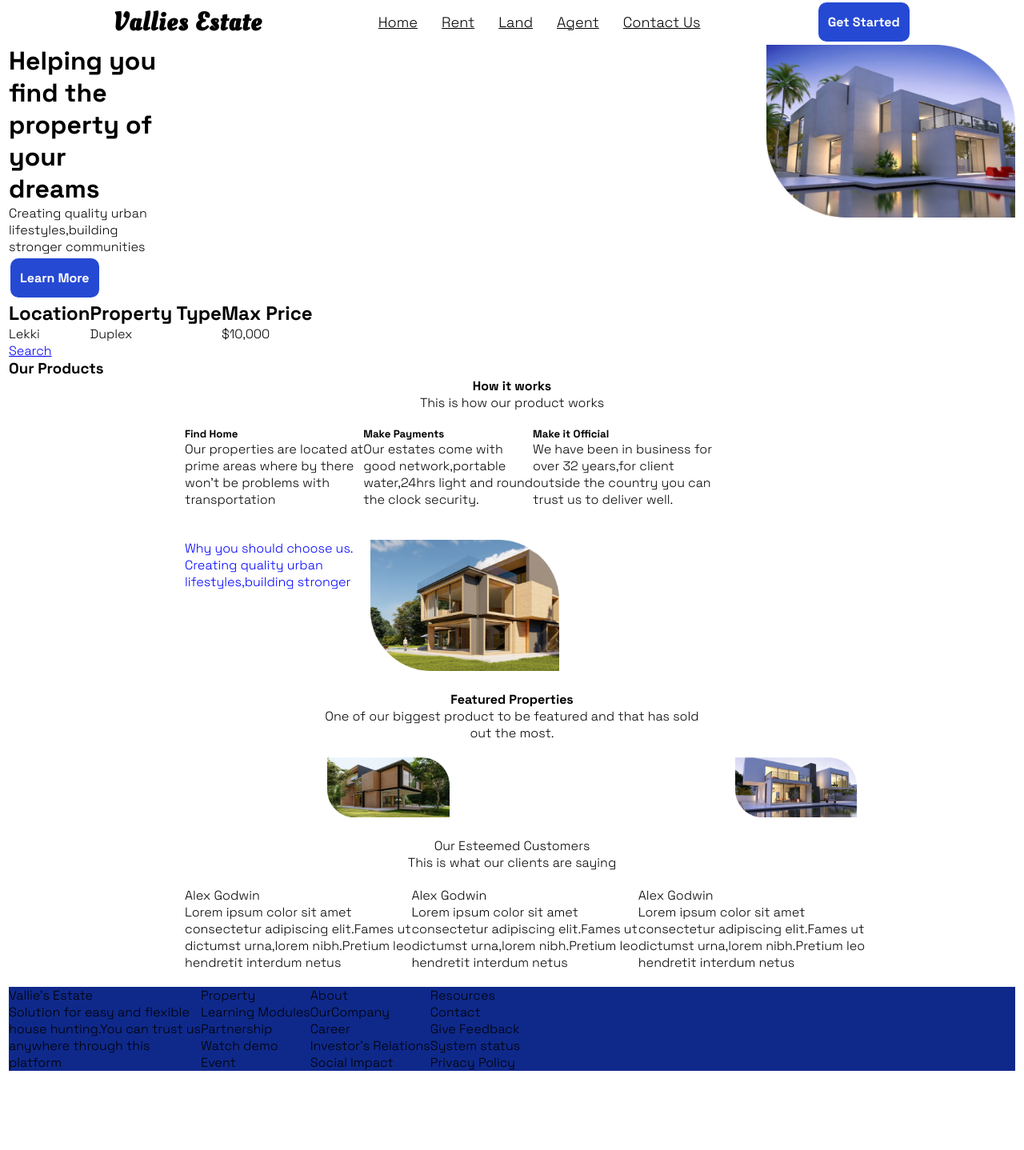
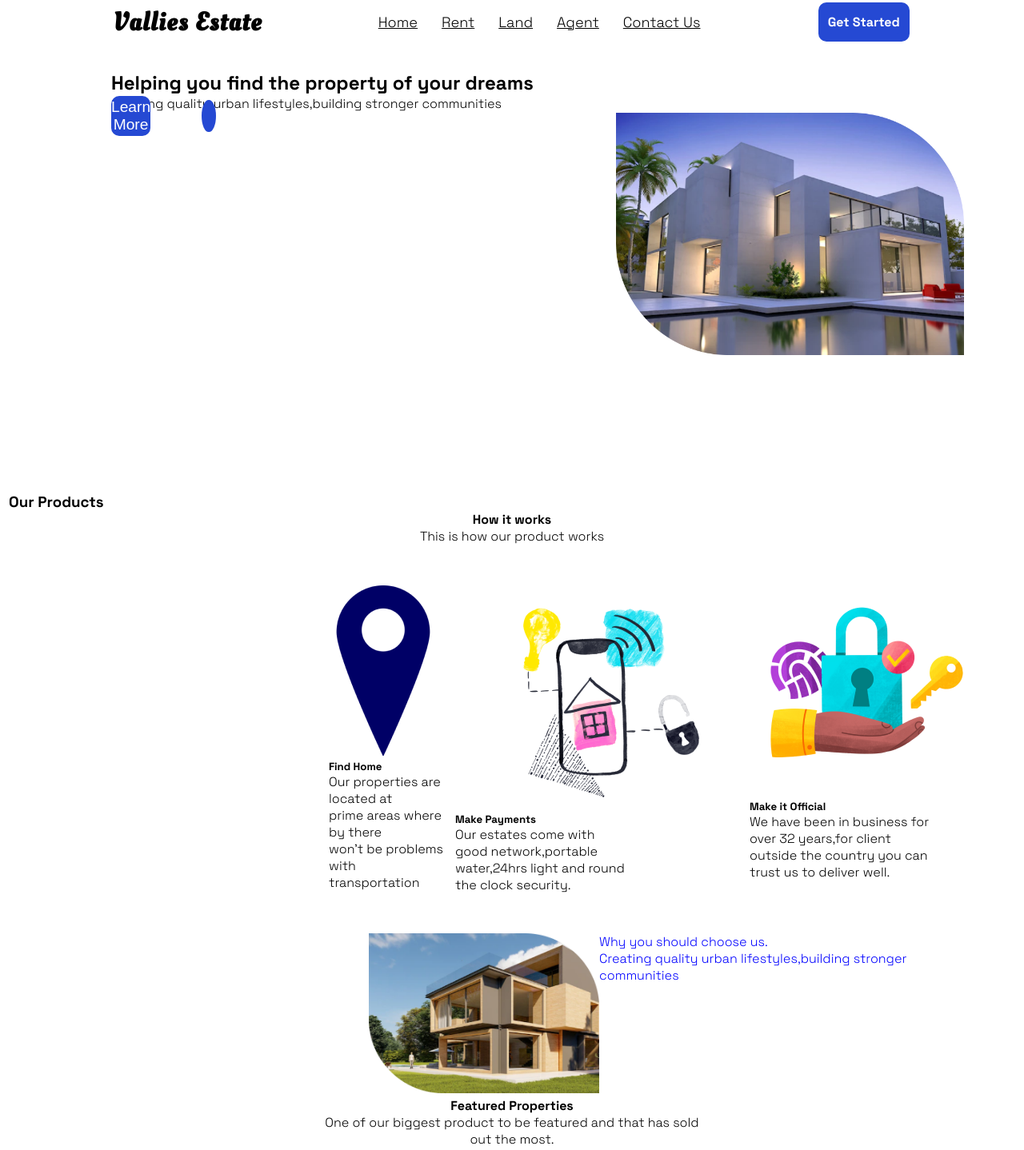
Before and after one commit to Silvia-Wachira/Vallie-s-Real-Estate, a plain HTML site: page index.html in a window 1280 px wide. Shown: the part 12-1450 px from the top of the page at 80% size. Before the commit the page ends 1362 px from the top, so only its background shows below. Drawn offline with Linux system fonts and the light colour scheme.

Commit message:
addong images

```diff
--- a/assets/style.css
+++ b/assets/style.css
@@ -1,44 +1,51 @@
 @import url('https://fonts.googleapis.com/css2?family=Space+Grotesk:wght@300;700&display=swap');
 @import url('https://fonts.googleapis.com/css2?family=Oleo+Script&family=Space+Grotesk:wght@300;700&display=swap');
 
-*{
-    margin:0px;
+* {
+    margin: 0px;
     padding: 0px;
     box-sizing: border-box;
 }
-.logo{
+
+.logo {
     font-size: 30px;
     font-weight: bold;
     letter-spacing: 1.5px;
 
 }
- .logo h1{
-    color:  black;
+
+.logo h1 {
+    color: black;
     font-family: 'Oleo Script';
     font-size: xx-large;
 
 }
-.menu{
+
+.menu {
     display: flex;
     font-size: large;
     justify-content: space-around;
     color: black;
 }
-nav ul{
+
+nav ul {
     float: right;
 
 }
-.nav-links a{
+
+.nav-links a {
     color: black;
     padding: 5px 15px;
 }
+
 .nav {
     display: flex;
     align-items: center;
     justify-content: space-evenly;
     color: black;
 }
-.nav .button{
+
+.nav .button {
     background-color: #2549D3;
     border-radius: 10px;
     color: white;
@@ -50,22 +57,83 @@ nav ul{
     font-weight: bold;
 }
 
-nav ul li{
+.section {
+    height: 70vh;
+}
+
+.subsection1 {
+    width: 100%;
+    display: flex;
+    flex-direction: column;
+    padding: 2rem 8rem;
+}
+
+.subsection1contentssuperleft {
+    width: 99%;
+}
+
+.subhsection1contentssuperleft>h2 {
+    font-size: 50px;
+    color: #0F298B;
+    margin-bottom: 2%;
+}
+
+.subsection1contentssuperleft>p {
+    font-size: x-large;
+    width: 99%;
+    margin-top: 0%;
+    margin-bottom: 10%;
+}
+
+.iconz>img {
+    display: 30%;
+    width: 30vw;
+}
+
+.subheading1contentssupperright img {
+    width: 50%;
+    margin-top: 300px;
+    margin-left: 500px;
+}
+
+.iconz {
+    width: 100%;
+    display: flex;
+    height: 10px;
+    align-items: center;
+}
+
+.iconz>button {
+    margin: px;
+    width: 130;
+    color: white;
+    background-color: #2549D3;
+    border-radius: 10px;
+    height: 50px;
+    border: none;
+    font-size: larger;
+    text-transform: capitalize;
+}
+
+nav ul li {
     display: inline-block;
     list-style: georgian;
 }
-body{
+
+body {
     font-family: 'Space Grotesk';
     padding: 10px;
     margin: 1px;
 
 
 }
-.h1{
+
+.h1 {
     font-family: 'Space Grotesk';
     color: #0F298B;
 }
-.button{
+
+.button {
     background-color: #2549D3;
     border-radius: 10px;
     color: white;
@@ -76,11 +144,13 @@ body{
     margin: 4px 2px;
     font-weight: bold;
 }
-.h2{
+
+.h2 {
     font-family: 'Space Grotesk';
     color: #2549D3;
 }
-.body .button{
+
+.body .button {
     background-color: #2549D3;
     border-radius: 10px;
     color: white;
@@ -92,26 +162,32 @@ body{
     font-weight: bold;
 
 }
-.works{
+
+.works {
     text-align: center;
+
 }
-.find{
+
+findkk {
     list-style-type: none;
     display: flex;
     padding: 20px;
     background-color: white;
     margin-left: 200px;
 }
-.choose{
+
+.choose {
+    display: flex;
     list-style-type: none;
     color: blue;
-    padding: 20px;
+
     background-color: white;
-    margin-left: 200px;
+    margin-left: 450px;
     font-style: Space Grotesk;
 
 }
-.featured{
+
+.featured {
     background-color: white;
     list-style-type: none;
     padding: 20px;
@@ -119,39 +195,68 @@ body{
     display: flex;
     text-align: center;
 }
-.esteemed{
+
+.esteemed {
     font-style: Oleo Script;
     color: white;
     display: flex;
 
 }
-.Alex{
+
+.Alex {
     list-style-type: none;
     display: flex;
     background-color: white;
     padding: 20px;
-    margin-left: 200px;
+    margin-left: 400px;
     font-style: Oleo Script;
     color: black;
 }
-.part{
+
+.part {
     background-color: #0F298B;
     display: flex;
-    font-style: Oleo Script;
+    color: white;
+    font-family: 'Space Grotesk';
+    justify-content: center;
+}
+
+.prop {
+    justify-content: center;
+}
+
+.desc {
+    margin-left: 350px;
+    padding: 50px;
+
 
 }
-.properties{
+
+.properties {
     text-align: center;
 }
-.Client{
+
+.Client {
     text-align: center;
 
 }
-ul{
+
+ul {
     list-style-type: none;
     display: flex;
 
 }
-.part{
-    margin-inline: ;
+
+.pfjroducts {
+    display: flex;
+    justify-content: center;
+
 }
+
+.products .h3 {
+    color: #0F298B;
+    padding-bottom: 30px;
+}
+.h3-1{
+    align-content: center;
+}
--- a/index.html
+++ b/index.html
@@ -1,12 +1,14 @@
 <!DOCTYPE html>
 <html lang="en">
+
 <head>
     <meta charset="UTF-8">
     <meta http-equiv="X-UA-Compatible" content="IE=edge">
     <meta name="viewport" content="width=device-width, initial-scale=1.0">
     <title>Vallie Estate</title>
-    <link rel="stylesheet" href="/assets/style.css">
+    <link rel="stylesheet" href="assets/style.css">
 </head>
+
 <body>
     <nav class="nav">
         <div class="logo">
@@ -29,20 +31,39 @@
 
     </nav>
     <div>
-        <ul class="Heading">
-            <li>
-                <h1>Helping you find the</h1>
-                <h1>property of your</h1>
-                <h1> dreams</h1>
-                <p>Creating quality urban lifestyles,building </p>
-                <p>stronger communities</p>
-            </li>
-            <li><img src="/assets/Images/image 1.png" style="width:30%;float: right;" alt=""></li>
-        </ul>
+        <div class="section">
+            <div class="subsection1">
+                <div class="subsection1contents">
+                    <div class="subsection1contentssupper">
+                        <div class="subsection1contentssupperleft">
+                            <h2>Helping you find the property of your dreams</h2>
+                            <p>Creating quality urban lifestyles,building stronger communities</p>
+                            <div class="iconz">
+                                <button>Learn More</button>
+                                <div
+                                    style="border-radius: 50%; background-color: #2549D3;height:40px;width:40px; display: flex; align-content: center; justify-content: center; color: white; margin-left: 4rem;">
+                                    <i class="eyecon"></i>
+
                                 </div>
-    <div class="button">
-        <a href="#" class="button">Learn More</a>
+                                <div class="subheading1contentssupperright">
+                                    <img src="/assets/Images/image 1.png" alt="Home">
+
                                 </div>
+
+                            </div>
+
+                        </div>
+
+                    </div>
+
+                </div>
+            </div>
+
+
+
+
+        </div>
+        <!-- <div class="prop">
             <ul class="H2">
                 <li>
                     <h2> Location</h2>
@@ -59,17 +80,24 @@
                 </li>
 
             </ul>
+        </div>
+
         <div class="body-button">
             <a href="#" class="body-button">Search</a>
+        </div> -->
+        <section class="products">
+            <div class="h3-1">
+                <h3>Our Products</h3>
             </div>
-    <h3>Our Products</h3>
         <div class="works">
             <h4>How it works</h4>
             <p>This is how our product works</p>
         </div>
-    <div>
+        <div class="desc">
             <ul class="find">
+
                 <li>
+                    <img src="/assets/Images/address mark.png" alt="">
                     <h5>Find Home</h5>
                     <p>Our properties are located at</p>
                     <p>prime areas where by there</p>
@@ -77,6 +105,7 @@
                     <p>transportation</p>
                 </li>
                 <li>
+                    <img src="./assets/Images/Smart house.png">
                     <h5>Make Payments</h5>
                     <p>Our estates come with</p>
                     <p>good network,portable</p>
@@ -84,6 +113,7 @@
                     <p>the clock security.</p>
                 </li>
                 <li>
+                    <img src="./assets/Images/Secure data protection with fingerprint and lock.png">
                     <h5>Make it Official</h5>
                     <p>We have been in business for</p>
                     <p>over 32 years,for client</p>
@@ -93,13 +123,19 @@
 
             </ul>
         </div>
-    <div>
-        <ul class="choose">
+        </section>
+
+        <div class="choose">
+            <ul class="">
+
+                    <li><img src="/assets/Images/image 2.png" height="200"
+                        ></li>
+
                 <li>
                     <h7>Why you should choose us.</h7>
-                <p>Creating quality urban lifestyles,building stronger</p>
+                    <p>Creating quality urban lifestyles,building stronger<br>communities</p>
                 </li>
-            <li><img src="/assets/Images/image 2.png" width="30%;float: left;" alt=""></li>
+
             </ul>
         </div>
         <div class="properties">
@@ -123,21 +159,21 @@
     <div class="Alex">
         <ul>
             <li>
-                <h9>Alex Godwin</h9>
+                <h9><b>Alex Godwin</b></h9>
                 <p>Lorem ipsum color sit amet</p>
                 <p>consectetur adipiscing elit.Fames ut</p>
                 <p>dictumst urna,lorem nibh.Pretium leo</p>
                 <p>hendretit interdum netus</p>
             </li>
             <li>
-                <h9>Alex Godwin</h9>
+                <h9><b>Alex Godwin</b></h9>
                 <p>Lorem ipsum color sit amet</p>
                 <p>consectetur adipiscing elit.Fames ut</p>
                 <p>dictumst urna,lorem nibh.Pretium leo</p>
                 <p>hendretit interdum netus</p>
             </li>
             <li>
-                <h9>Alex Godwin</h9>
+                <h9><b>Alex Godwin</b></h9>
                 <p>Lorem ipsum color sit amet</p>
                 <p>consectetur adipiscing elit.Fames ut</p>
                 <p>dictumst urna,lorem nibh.Pretium leo</p>
@@ -180,4 +216,5 @@
     </div>
 
 </body>
+
 </html>
--- a/style.css
+++ b/style.css
@@ -1,4 +1,4 @@
-@import url('https://fonts.googleapis.com/css2?family=Space+Grotesk:wght@300;700&display=swap');
+/**@import url('https://fonts.googleapis.com/css2?family=Space+Grotesk:wght@300;700&display=swap');
 @import url('https://fonts.googleapis.com/css2?family=Oleo+Script&family=Space+Grotesk:wght@300;700&display=swap');
 
 *{
```
Lines whose indentation alone changed are shown as unchanged.
